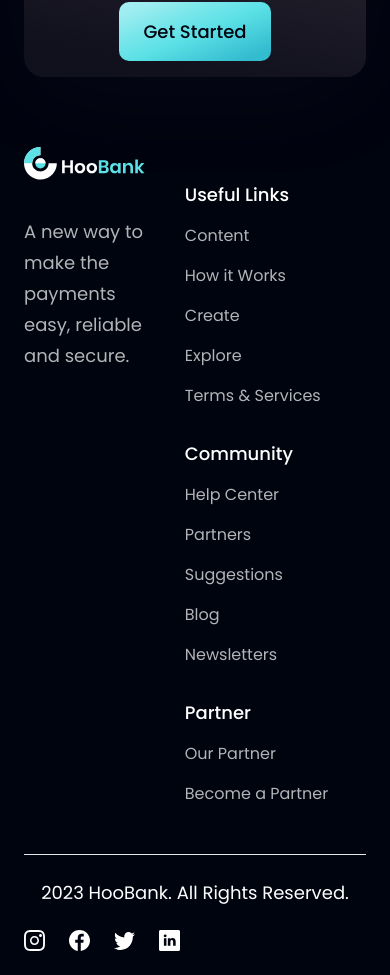
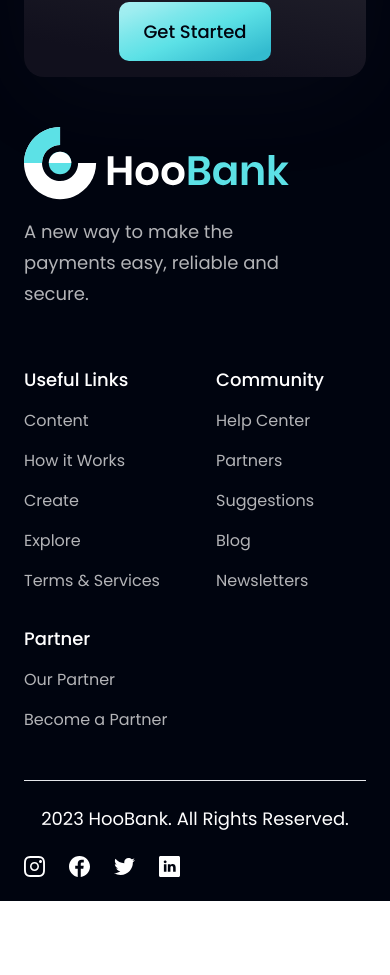
Before and after one commit to Trelaquix/ModernReactPage, a React (Vite) app in the folder modern_app/: page / in a window 390 px wide. Shown: the part 6779-7754 px from the top of the page. After the commit the page ends 7680 px from the top, so only its background shows below. Built offline with nearby package versions, Linux system fonts and the light colour scheme.

Commit message:
Update footer

```diff
--- a/modern_app/src/components/Footer.jsx
+++ b/modern_app/src/components/Footer.jsx
@@ -4,7 +4,7 @@
 
 const Footer = () => (
     <section className={`${styles.flexCenter} ${styles.paddingY} flex-col`}>
-      <div className={`${styles.flexStart} md:flex-row flow-col mb-8 w-full`}>
+      <div className={`${styles.flexStart} md:flex-row flex-col mb-8 w-full`}>
         <div className="flex-1 flex flex-col justify-start mr-10">
           <img
             src={logo}
@@ -32,7 +32,7 @@
         </div>
       </div>
 
-      <div className="w-full flex justify between item-center md:flex-row flex-col pt-6 border-t-[1px] border-t-[#3f3r45]">
+      <div className="w-full flex justify-between item-center md:flex-row flex-col pt-6 border-t-[1px] border-t-[#3f3r45]">
         <p className="font-poppins font-normal text-center text-[18px] leading-[27px] text-white">
           2023 HooBank. All Rights Reserved.
         </p>
```
